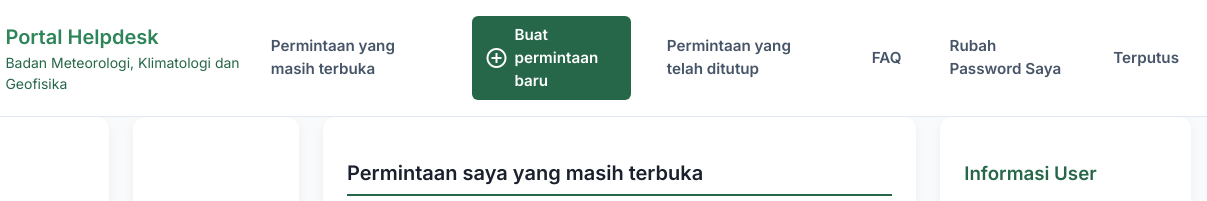
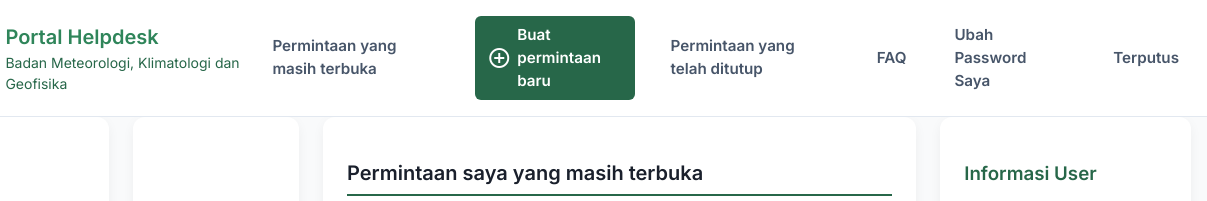
Before and after one commit to alghifari-id/PortalBMKG, a plain HTML site: page index.html in a window 1280 px wide. Shown: the top 201 px of the page, 73-1280 px from the left. Drawn offline with Linux system fonts and the light colour scheme.

Commit message:
Update index.html
mengubah tulisan rubah password jadi ubah

```diff
--- a/index.html
+++ b/index.html
@@ -43,7 +43,7 @@
             >Permintaan yang telah ditutup</a
           >
           <a href="#" class="nav-link">FAQ</a>
-          <a href="#" class="nav-link">Rubah Password Saya</a>
+          <a href="#" class="nav-link">Ubah Password Saya</a>
           <a href="#" class="nav-link">Terputus</a>
         </nav>
       </div>
```
